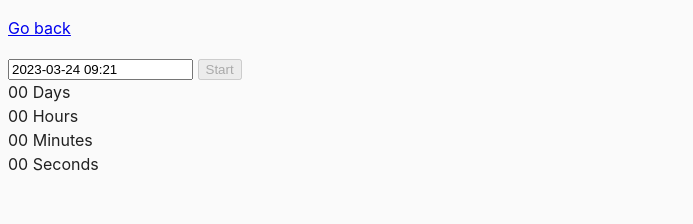
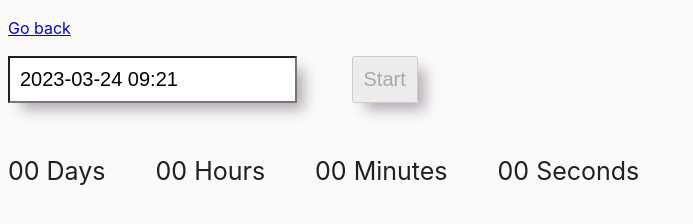
Before and after one commit to VictoriaYotka/goit-js-hw-09, a website built with Parcel: page src/02-timer.html in a window 1280 px wide. Shown: the whole page, without its empty margins (0-693 px from the left). Built offline with nearby package versions, Linux system fonts and the light colour scheme.

Commit message:
add styles

```diff
--- a/src/css/common.css
+++ b/src/css/common.css
@@ -16,3 +16,50 @@ img {
   display: block;
   max-width: 100%;
 }
+
+.start_btn {
+  position: absolute;
+  top: 50%;
+  left: 50%;
+  transform: translate(-110%);
+}
+
+.stop_btn {
+  position: absolute;
+  top: 50%;
+  left: 50%;
+  transform: translate(10%);
+}
+
+.btn {
+  display: inline-flex;
+  font-size: 20px;
+  padding: 10px;
+  box-shadow: 10px 10px 14px -3px rgba(181,172,181,1);
+}
+
+.flatpickr-input {
+  margin-right: 50px;
+  padding: 10px;
+  font-size: 20px;
+  box-shadow: 10px 10px 14px -3px rgba(181,172,181,1);
+
+}
+
+.timer_container {
+  display: flex;
+ justify-content: baseline;
+  gap: 50px;
+  flex-wrap: wrap;
+
+  padding-top: 50px;
+  font-size: 25px;
+}
+
+.form {
+  font-size: 20px;
+}
+
+.form input {
+  padding: 10px;
+}
--- a/src/js/01-color-switcher.js
+++ b/src/js/01-color-switcher.js
@@ -1,6 +1,9 @@
 const bodyEl = document.body;
 const startBtnEl = document.querySelector('button[data-start]');
 const stopBtnEl = document.querySelector('button[data-stop]');
+
+startBtnEl.classList.add('btn', 'start_btn');
+stopBtnEl.classList.add('btn', 'stop_btn');
 
 startBtnEl.addEventListener('click', colorSwitchHandler);
 stopBtnEl.addEventListener('click', stopColorSwitchHandler);
--- a/src/js/02-timer.js
+++ b/src/js/02-timer.js
@@ -4,10 +4,14 @@ import { Notify } from 'notiflix/build/notiflix-notify-aio';
 
 const dateInputEl = document.querySelector('#datetime-picker');
 const btnEl = document.querySelector('button');
-const daysCounterEl = document.querySelector('.value[data-days]');
-const hoursCounterEl = document.querySelector('.value[data-hours]');
-const minutesCounterEl = document.querySelector('.value[data-minutes]');
-const secondsCounterEl = document.querySelector('.value[data-seconds]');
+const dateContainer = document.querySelector('.timer');
+const daysCounterEl = dateContainer.children[0].children[0];
+const hoursCounterEl = dateContainer.children[1].children[0];
+const minutesCounterEl = dateContainer.children[2].children[0];
+const secondsCounterEl = dateContainer.children[3].children[0];
+
+btnEl.classList.add('btn');
+dateContainer.classList.add('timer_container');
 
 btnEl.addEventListener('click', timerStartHandler);
 
--- a/src/js/03-promises.js
+++ b/src/js/03-promises.js
@@ -1,6 +1,8 @@
 import { Notify } from 'notiflix/build/notiflix-notify-aio';
 
 const formEl = document.querySelector('.form');
+
+formEl.lastElementChild.classList.add('btn');
 
 const promiseObj = {};
 
```
